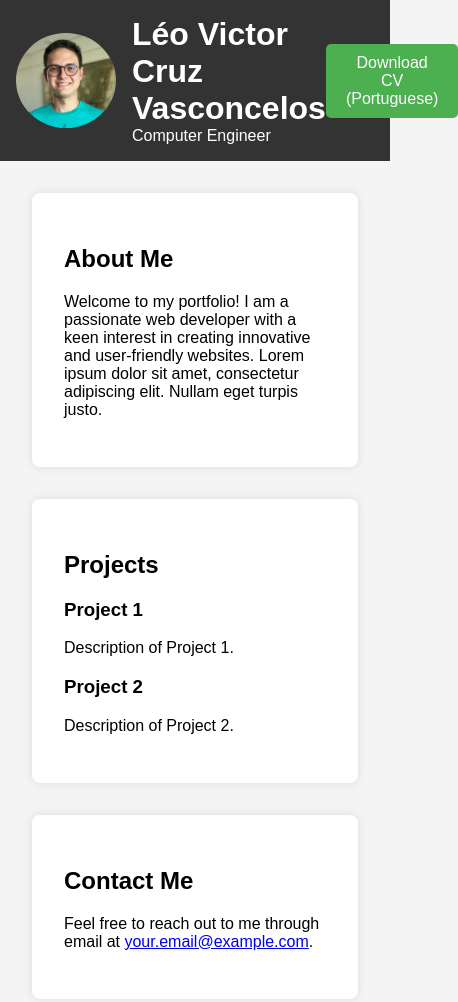
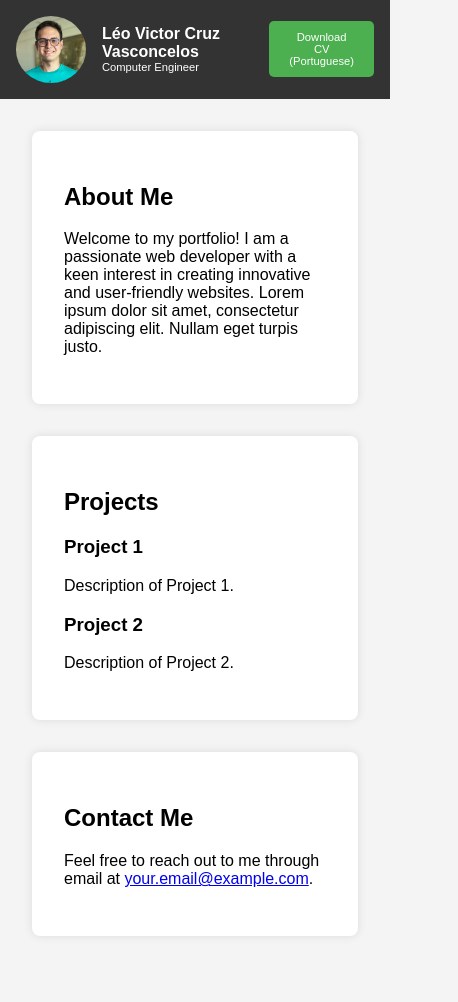
Before and after one commit to slaplacian/leofolio, a plain HTML site: page index.html in a window 390 px wide. Shown: the whole page, 458 px wide, since content can reach past the window. After the commit the page ends 968 px from the top, so only its background shows below. Drawn offline with Linux system fonts and the light colour scheme.

Commit message:
Add phone params

```diff
--- a/css/style2.css
+++ b/css/style2.css
@@ -51,3 +51,26 @@ section {
     border-radius: 8px;
     box-shadow: 0 0 10px rgba(0, 0, 0, 0.1);
 }
+
+@media screen and (max-width: 600px) {
+    /* Apply styles for screens up to 600px wide (typical smartphone size) */
+    header h1 {
+        font-size: 1em; /* Adjust font size as needed */
+    }
+
+    header p {
+        font-size: 0.7em;
+    }
+
+    header a.button {
+        font-size: 0.7em;
+    }
+
+    header img {
+        width: 70px; /* Adjust the image size for smaller screens */
+    }
+
+    header div {
+        width: 100%; /* Make the div take full width on smaller screens */
+    }
+}
```
